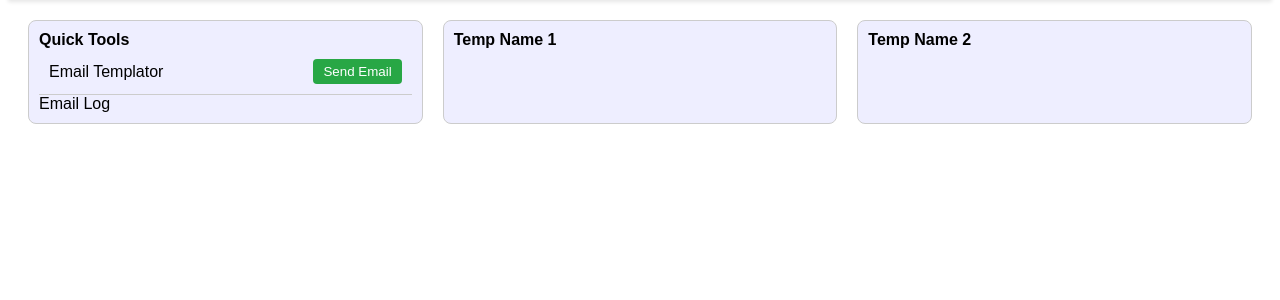
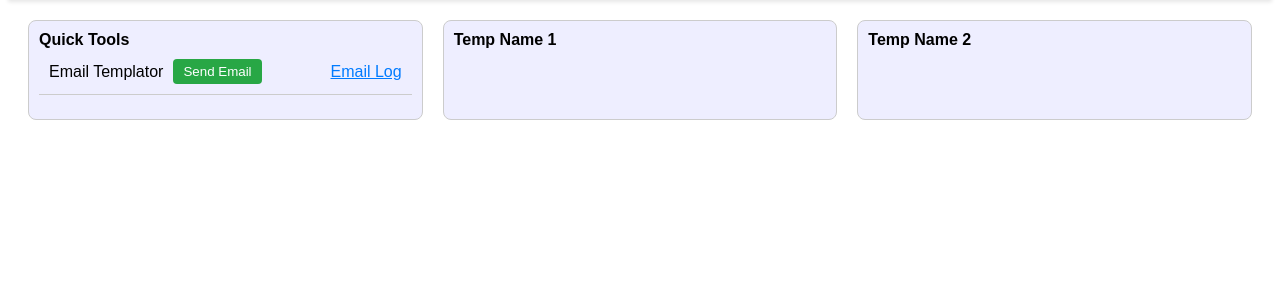
Before and after one commit to vpatel1995/etools, a Django app: page / in a window 1280 px wide. Shown: the part 83-383 px from the top of the page. Run offline with Django 4.2, Linux system fonts and the light colour scheme; data that the repository does not hold is empty.

Commit message:
move button and logs

```diff
--- a/home/templates/home/home.html
+++ b/home/templates/home/home.html
@@ -183,6 +183,12 @@
         background-color: #218838;
     }
 
+    .email-log-link span {
+        cursor: pointer;
+        color: #007bff;
+        text-decoration: underline;
+    }
+
 
 
 </style>
@@ -190,12 +196,14 @@
     <div class="bubble" id="quick-tools">
         <div class="bubble-header" onclick="toggleBubble('quick-tools')">Quick Tools</div>
         <div class="bubble-overview">
-            <span class="email-templator-text">Email Templator</span>
-            {% csrf_token %}
-            <button onclick="sendEmail(true)" class="quick-action-button">Send Email</button>
-        </div>
-        <div class="email-log-container">
-            <span>Email Log</span>
+            <div class="email-templator-container">
+                <span class="email-templator-text">Email Templator</span>
+                {% csrf_token %}
+                <button onclick="sendEmail(true)" class="quick-action-button">Send Email</button>
+            </div>
+            <div class="email-log-link">
+                <span>Email Log</span>
+            </div>
         </div>
         <div class="bubble-content">
             <!-- Your existing email templator and other tools here -->
```
